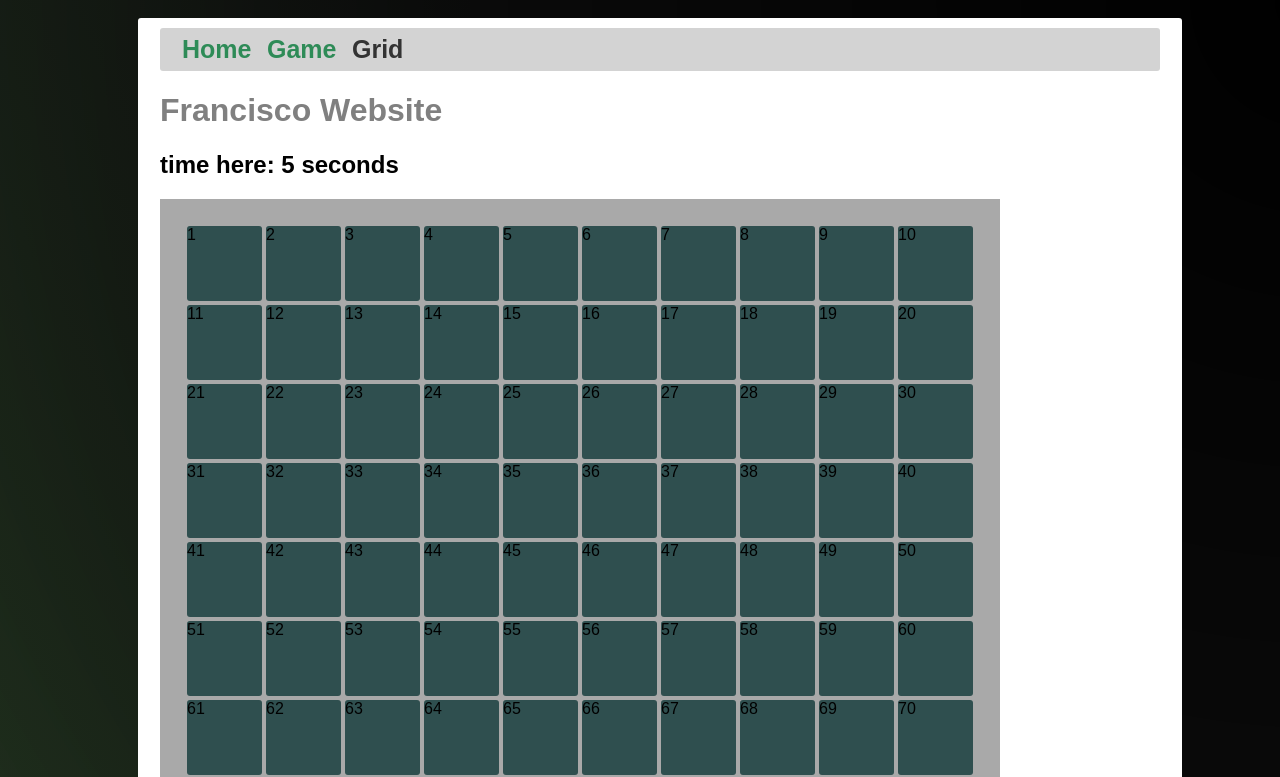
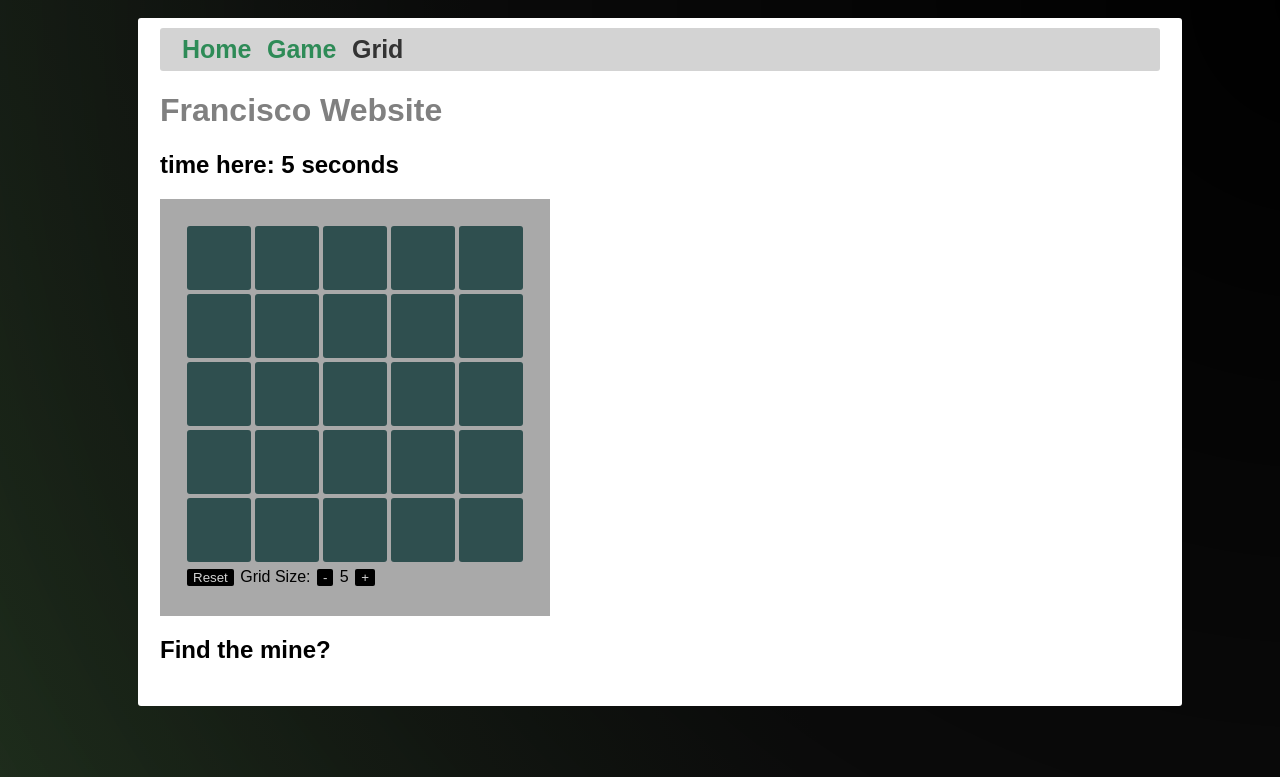
Before and after one commit to san475/san475.github.io, a Nuxt app: page /grid in a window 1280 px wide. Shown: the top 777 px of the page. Built offline with nearby package versions, Linux system fonts and the light colour scheme.

Commit message:
grid improvements

```diff
--- a/app.vue
+++ b/app.vue
@@ -7,7 +7,6 @@
 </template>
 <style>
 html {
-  overflow: hidden;
 
   font-family: Arial, Helvetica, sans-serif;
 
--- a/components/Cell.vue
+++ b/components/Cell.vue
@@ -6,14 +6,17 @@ const props = defineProps(['cellSize', 'cellKey', 'backColor'])
 
 <template>
   <div class="cell" @click="$emit('cellClick', props.cellKey)">
-    {{ props.cellKey }}
+    {{ }}
   </div>
 </template>
 
 <style>
 .cell {
+  color: lightgray;
   width: v-bind('props.cellSize');
   height: v-bind('props.cellSize');
+  width: 5vw;
+  height: 5vw;
   margin: 2px;
   background-color: v-bind("props.backColor");
   display: flex;
--- a/components/Grid.vue
+++ b/components/Grid.vue
@@ -1,19 +1,30 @@
 <script setup>
-import { reactive, ref, toRaw } from 'vue'
+import { reactive, ref } from 'vue'
 
 import Cell from './Cell.vue'
 
 const cellSize = ref('75px')
+const gridSize = ref(5);
+
+let mine = [1, 2];
+
+let message = ref("Find the mine?")
 
 const setupGrid = () => {
+
+  message.value = "Find the mine?";
+
+  mine = [Math.floor(Math.random() * gridSize.value), Math.floor(Math.random() * gridSize.value)]
+
+  console.log(mine)
 
   let key = 1;
 
   const grid = reactive({ array: [] })
   let templateRow = []
 
-  for (let i = 0; i < 10; i++) {
-    for (let i = 0; i < 10; i++) {
+  for (let i = 0; i < gridSize.value; i++) {
+    for (let i = 0; i < gridSize.value; i++) {
       templateRow.push({ key: key++, value: 0, backColor: 'darkslategray' })
     }
     grid.array.push(templateRow)
@@ -29,10 +40,10 @@ grid.value = setupGrid()
 
 const receiveEmit = (event) => {
   const keyToY = (key) => {
-    return Math.floor((key - 1) / 10)
+    return Math.floor((key - 1) / gridSize.value)
   }
   const keyToX = (key) => {
-    return (key - 1) % 10
+    return (key - 1) % gridSize.value
   }
   /*
   console.log('TEST')
@@ -41,8 +52,22 @@ const receiveEmit = (event) => {
   console.log(grid.value.array[keyToX(event)][keyToY(event)])
   */
 
-  grid.value.array[keyToY(event)][keyToX(event)].backColor = 'slategray'
+  const y = keyToY(event)
+  const x = keyToX(event)
 
+  if (y === mine[1] && x === mine[0])
+  {
+    grid.value.array[y][x].backColor = 'maroon'
+    message.value = "Wow!  1 in " + (gridSize.value ** 2)
+  }
+  else
+    grid.value.array[y][x].backColor = 'slategray'
+
+}
+
+const gridSizeButtonHandler = (amount) => {
+  gridSize.value += amount;
+  grid.value = setupGrid();
 }
 
 
@@ -54,8 +79,17 @@ const receiveEmit = (event) => {
       <Cell v-for="tile in row" :cellKey="tile.key" :cellSize="cellSize" :backColor="tile.backColor"
         @cellClick="receiveEmit" />
     </div>
-    <button @click="grid = setupGrid()">clear</button>
+    <div>
+      <button @click="grid = setupGrid()">Reset</button>
+      Grid Size:
+      <button @click="gridSizeButtonHandler(-1)">-</button>
+      {{ gridSize }}
+      <button @click="gridSizeButtonHandler(1)">+</button>
+    </div>
   </div>
+    <h2>
+      <div>{{ message }}</div>
+    </h2>
 </template>
 
 <style>
@@ -65,6 +99,14 @@ const receiveEmit = (event) => {
   background-color: darkgray;
 }
 
+button {
+  background-color: black;
+  color: lightgray;
+  border: 0;
+  border-radius: 2px;
+  margin: 5px 2px;
+}
+
 .row {
   width: 100%;
   display: flex;
```
